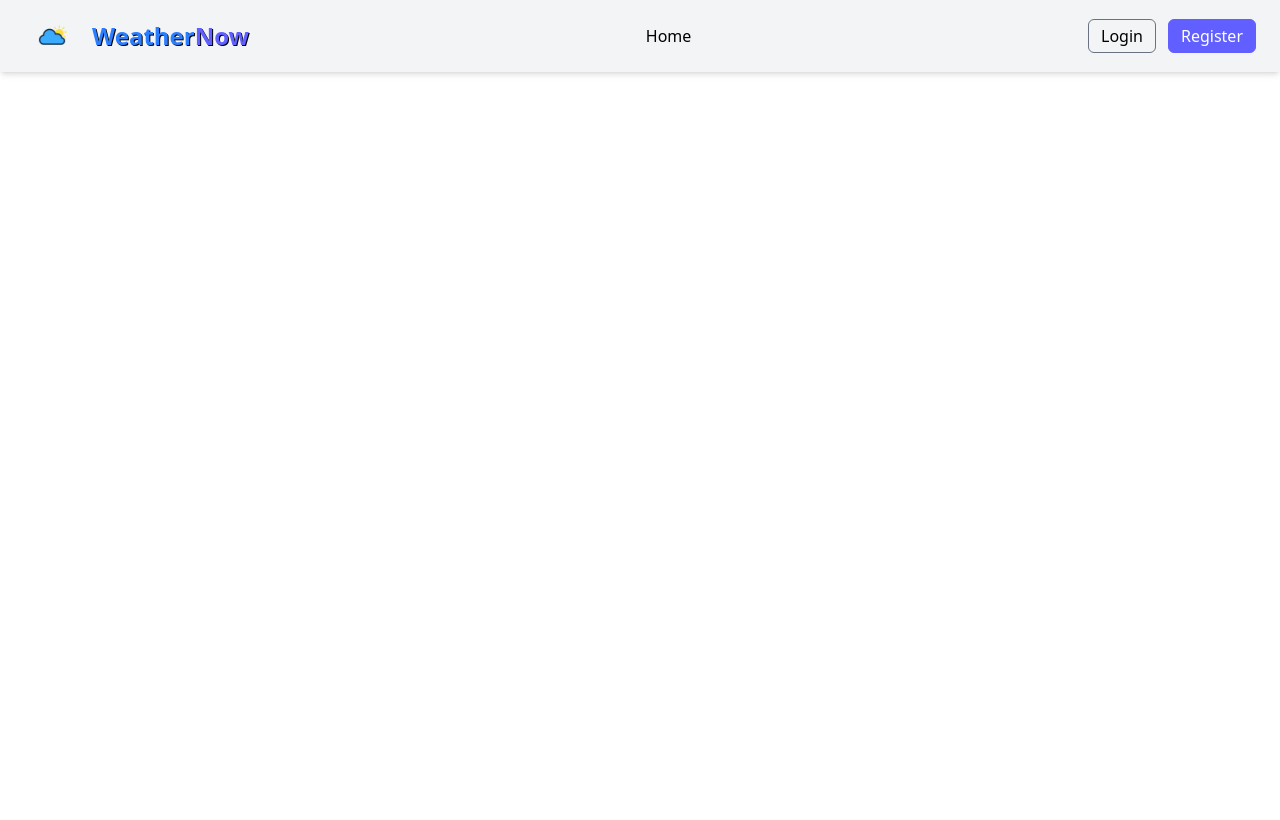
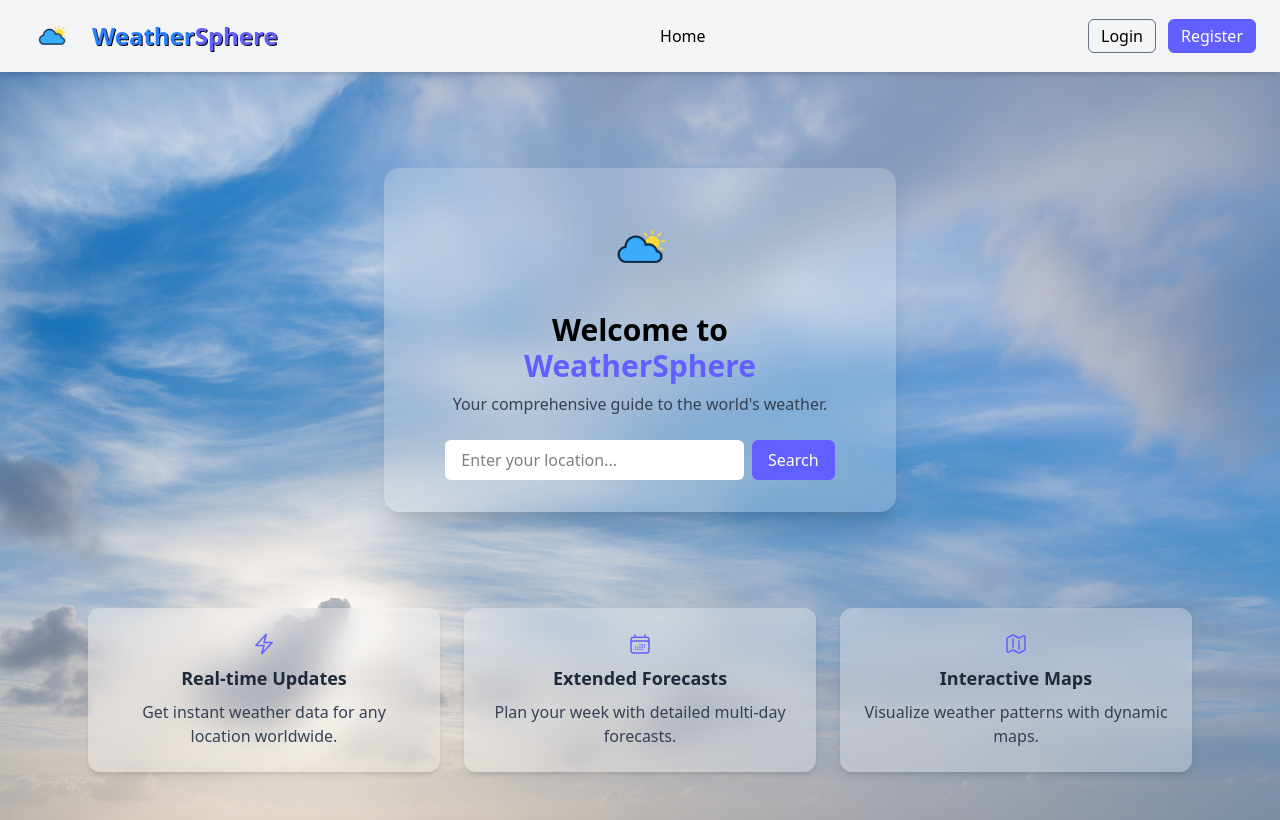
Before and after one commit to TuncKurtuncu/WeatherApp, a Next.js app: page / in a window 1280 px wide. Built offline with nearby package versions, Linux system fonts and the light colour scheme.

Commit message:
Main Section and semantic updates

```diff
--- a/package.json
+++ b/package.json
@@ -9,6 +9,9 @@
     "lint": "next lint"
   },
   "dependencies": {
+    "@fortawesome/fontawesome-svg-core": "^6.7.2",
+    "@fortawesome/free-solid-svg-icons": "^6.7.2",
+    "@fortawesome/react-fontawesome": "^0.2.2",
     "@heroicons/react": "^2.2.0",
     "next": "15.3.2",
     "react": "^19.0.0",
--- a/src/Components/Header.js
+++ b/src/Components/Header.js
@@ -12,50 +12,59 @@ function Header() {
     return (
         <header className='sticky top-0 z-50 bg-gray-100 shadow-md text-black px-6 py-2'>
             <div className='flex items-center justify-between flex-wrap'>
-                {/* Logo */}
-                <div className='flex items-center gap-3'>
+                {/* Logo ve başlık */}
+                <a href="/" className='flex items-center gap-3'>
                     <Image src={logo} alt="Logo" className='md:w-14 md:h-14 w-16 h-16' />
                     <h1 className='text-2xl font-bold cursor-pointer'>
                         <span className='text-blue-500 drop-shadow-[1px_1px_0_#000]'>Weather</span>
-                        <span className='text-indigo-500 drop-shadow-[1px_1px_0_#000]'>Now</span>
+                        <span className='text-indigo-500 drop-shadow-[1px_1px_0_#000]'>Sphere</span>
                     </h1>
-                </div>
+                </a>
 
-                {/* Nav Linkleri */}
-                <nav className='hidden md:flex gap-6 lg:gap-10 xl-gap-16 text-sm lg:text-base font-medium hover:text-blue-400'>
-                    <Link href="/">Home</Link>
+                {/* Navigasyon */}
+                <nav className='hidden md:flex gap-6 lg:gap-10 xl-gap-16 text-sm lg:text-base font-medium hover:text-blue-400' aria-label="Main navigation">
+                    <ul className='flex gap-6 lg:gap-10 xl-gap-16'>
+                        <li><Link href="/">Home</Link></li>
+                    </ul>
                 </nav>
 
-                {/* Kullanıcı Butonları */}
+                {/* Kullanıcı butonları */}
                 <div className='flex items-center gap-4'>
-                    <div className="hidden md:flex gap-3 font-medium">
+                    <div className="hidden md:flex gap-3 font-medium" role="group" aria-label="Authentication links">
                         <Link href="/" className="px-3 py-1 border w-fit border-gray-500 text-black rounded-md hover:bg-gray-500 hover:text-white transition">Login</Link>
-                        <Link href="/" className="px-3 py-1 border w-fit border-indigo-500 bg-indigo-500  text-white rounded-md  hover:bg-white hover:text-indigo-500 transition">Register</Link>
+                        <Link href="/" className="px-3 py-1 border w-fit border-indigo-500 bg-indigo-500 text-white rounded-md hover:bg-white hover:text-indigo-500 transition">Register</Link>
                     </div>
 
-                    {/* Mobil Menü Button */}
-                    <button onClick={() => setIsOpen(!isOpen)} className='md:hidden'>
+                    {/* Mobil Menü Butonu */}
+                    <button onClick={() => setIsOpen(!isOpen)} className='md:hidden' aria-expanded={isOpen} aria-controls="mobile-menu" aria-label="Toggle mobile menu">
                         {isOpen ? (
                             <XMarkIcon className="w-6 h-6 text-black" />
                         ) : (
                             <Bars3Icon className="w-6 h-6 text-black" />
                         )}
                     </button>
-
                 </div>
             </div>
+
             {/* Mobil Menü */}
             {isOpen && (
-                <div className=' flex flex-col gap-4 items-center justify-center z-40 fixed inset-0 bg-gray-200 '>
-                    <button   className=' absolute top-4 right-6 text-black text-3xl' onClick={() => setIsOpen(false)}>
+                <nav
+                    id="mobile-menu"
+                    className='flex flex-col gap-4 items-center justify-center z-40 fixed inset-0 bg-gray-200'
+                    aria-label="Mobile navigation"
+                >
+                    <button className='absolute top-4 right-6 text-black text-3xl' onClick={() => setIsOpen(false)} aria-label="Close mobile menu">
                         <XMarkIcon className="w-6 h-6 text-black" />
                     </button>
-                    <Link href='/' onClick={() => setIsOpen(false)}>Home</Link>
-                </div>
+                    <ul>
+                        <li>
+                            <Link href='/' onClick={() => setIsOpen(false)}>Home</Link>
+                        </li>
+                    </ul>
+                </nav>
             )}
+        </header>
 
-
-        </header>
     )
 }
 
--- /dev/null
+++ b/src/Components/MainSection.js
@@ -0,0 +1,109 @@
+import React, { useState } from 'react';
+import img from '../Assets/MainImg.png';
+import logo from '../Assets/WeatherLogo.png';
+import Image from 'next/image';
+
+
+function MainSection() {
+    const [location, setLocation] = useState('');
+
+    return (
+        <div className="relative w-full">
+            {/* Arka Plan Görseli */}
+            <div className="absolute inset-0 z-0">
+                <Image
+                    src={img}
+                    alt="Background"
+                    layout="fill"
+                    objectFit="cover"
+                    className="w-full h-full"
+                />
+            </div>
+
+            {/* İçerik + Özellikler Container */}
+            <main className="relative z-10 flex flex-col items-center justify-center">
+                {/* İçerik Kutusu */}
+                <section className="backdrop-blur-lg bg-white/20 p-8 rounded-2xl shadow-xl text-center w-[90%] max-w-lg mx-auto mt-10 md:mt-24">
+                    {/* Logo */}
+                    <div className="w-24 h-24 mx-auto mb-4 rounded-full overflow-hidden">
+                        <Image src={logo} alt="Logo" width={96} height={96} />
+                    </div>
+
+                    {/* Başlık */}
+                    <header className="text-3xl font-bold mb-2">
+                        <h1>Welcome to </h1>
+                        <span className="text-indigo-500">WeatherSphere</span>
+                    </header>
+                    <p className="text-gray-700 mb-6">
+                        Your comprehensive guide to the world's weather.
+                    </p>
+
+                    {/* Arama Kutusu */}
+                    <form className="flex items-center justify-center gap-2">
+                        <input
+                            type="text"
+                            placeholder="Enter your location..."
+                            value={location}
+                            onChange={(e) => setLocation(e.target.value)}
+                            className="px-4 py-2 rounded-md w-full md:w-2/3 bg-white"
+                        />
+                        <button className="bg-indigo-500 hover:bg-indigo-600 text-white px-4 py-2 rounded-md">
+                            Search
+                        </button>
+                    </form>
+                </section>
+
+                {/* Alt Özellik Kutuları */}
+                <section className="flex flex-col md:flex-row items-center justify-center w-full max-w-6xl px-6 py-12 gap-6 md:mt-12 mt-0">
+                    {/* Kutu 1 */}
+                    <article className="hidden md:block bg-white/30 backdrop-blur-lg rounded-xl shadow-md p-6 text-center  justify-items-center w-full md:w-1/3">
+                        <div className="text-indigo-500 text-3xl mb-2">
+                            <i className="fas fa-bolt">
+                                <svg xmlns="http://www.w3.org/2000/svg" fill="none" viewBox="0 0 24 24" strokeWidth={1.5} stroke="currentColor" className="size-6">
+                                    <path strokeLinecap="round" strokeLinejoin="round" d="m3.75 13.5 10.5-11.25L12 10.5h8.25L9.75 21.75 12 13.5H3.75Z" />
+                                </svg>
+                            </i>
+                        </div>
+                        <h3 className="text-lg font-semibold text-gray-800 mb-2">Real-time Updates</h3>
+                        <p className="text-md text-gray-700">
+                            Get instant weather data for any location worldwide.
+                        </p>
+                    </article>
+
+                    {/* Kutu 2 */}
+                    <article className="hidden md:block bg-white/30 backdrop-blur-lg rounded-xl shadow-md p-6 text-center justify-items-center w-full md:w-1/3">
+                        <div className="text-indigo-500 text-3xl mb-2">
+                            <i className="fas fa-calendar-alt">
+                                <svg xmlns="http://www.w3.org/2000/svg" fill="none" viewBox="0 0 24 24" strokeWidth={1.5} stroke="currentColor" className="size-6">
+                                    <path strokeLinecap="round" strokeLinejoin="round" d="M6.75 3v2.25M17.25 3v2.25M3 18.75V7.5a2.25 2.25 0 0 1 2.25-2.25h13.5A2.25 2.25 0 0 1 21 7.5v11.25m-18 0A2.25 2.25 0 0 0 5.25 21h13.5A2.25 2.25 0 0 0 21 18.75m-18 0v-7.5A2.25 2.25 0 0 1 5.25 9h13.5A2.25 2.25 0 0 1 21 11.25v7.5m-9-6h.008v.008H12v-.008ZM12 15h.008v.008H12V15Zm0 2.25h.008v.008H12v-.008ZM9.75 15h.008v.008H9.75V15Zm0 2.25h.008v.008H9.75v-.008ZM7.5 15h.008v.008H7.5V15Zm0 2.25h.008v.008H7.5v-.008Zm6.75-4.5h.008v.008h-.008v-.008Zm0 2.25h.008v.008h-.008V15Zm0 2.25h.008v.008h-.008v-.008Zm2.25-4.5h.008v.008H16.5v-.008Zm0 2.25h.008v.008H16.5V15Z" />
+                                </svg>
+                            </i>
+                        </div>
+                        <h3 className="text-lg font-semibold text-gray-800 mb-2">Extended Forecasts</h3>
+                        <p className="text-md text-gray-700">
+                            Plan your week with detailed multi-day forecasts.
+                        </p>
+                    </article>
+
+                    {/* Kutu 3 */}
+                    <article className="hidden md:block bg-white/30 backdrop-blur-lg rounded-xl shadow-md p-6  justify-items-center text-center w-full md:w-1/3">
+                        <div className="text-indigo-500 text-3xl mb-2">
+                            <i className="fas fa-map-marked-alt">
+                                <svg xmlns="http://www.w3.org/2000/svg" fill="none" viewBox="0 0 24 24" strokeWidth={1.5} stroke="currentColor" className="size-6">
+                                    <path strokeLinecap="round" strokeLinejoin="round" d="M9 6.75V15m6-6v8.25m.503 3.498 4.875-2.437c.381-.19.622-.58.622-1.006V4.82c0-.836-.88-1.38-1.628-1.006l-3.869 1.934c-.317.159-.69.159-1.006 0L9.503 3.252a1.125 1.125 0 0 0-1.006 0L3.622 5.689C3.24 5.88 3 6.27 3 6.695V19.18c0 .836.88 1.38 1.628 1.006l3.869-1.934c.317-.159.69-.159 1.006 0l4.994 2.497c.317.158.69.158 1.006 0Z" />
+                                </svg>
+                            </i>
+                        </div>
+                        <h3 className="text-lg font-semibold text-gray-800 mb-2">Interactive Maps</h3>
+                        <p className="text-md text-gray-700">
+                            Visualize weather patterns with dynamic maps.
+                        </p>
+                    </article>
+                </section>
+            </main>
+        </div>
+
+    );
+}
+
+export default MainSection;
--- a/src/pages/index.js
+++ b/src/pages/index.js
@@ -1,11 +1,19 @@
 import Header from '@/Components/Header'
+import MainSection from '@/Components/MainSection'
 import React from 'react'
 
 const index = () => {
   return (
-    <div>
-      <Header/>
-    </div>
+    <main>
+      <header className=' sticky top-0 z-50'>
+        <Header />
+      </header>
+      <div className=' mt-0'>
+        <section>
+          <MainSection />
+        </section>
+      </div>
+    </main>
   )
 }
 
```
Also changed, not shown: src/Assets/MainImg.png (added), 1 other file (tests, documents, lock files or other folders).
